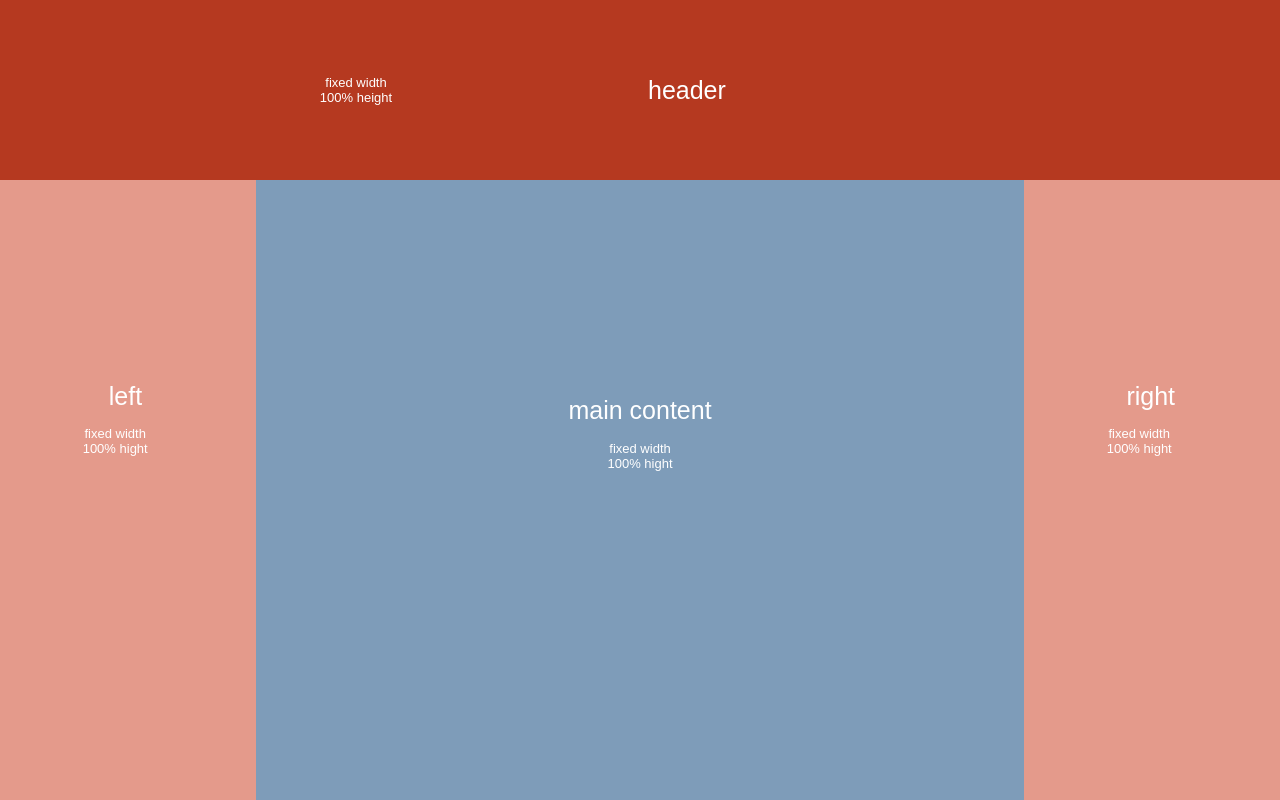
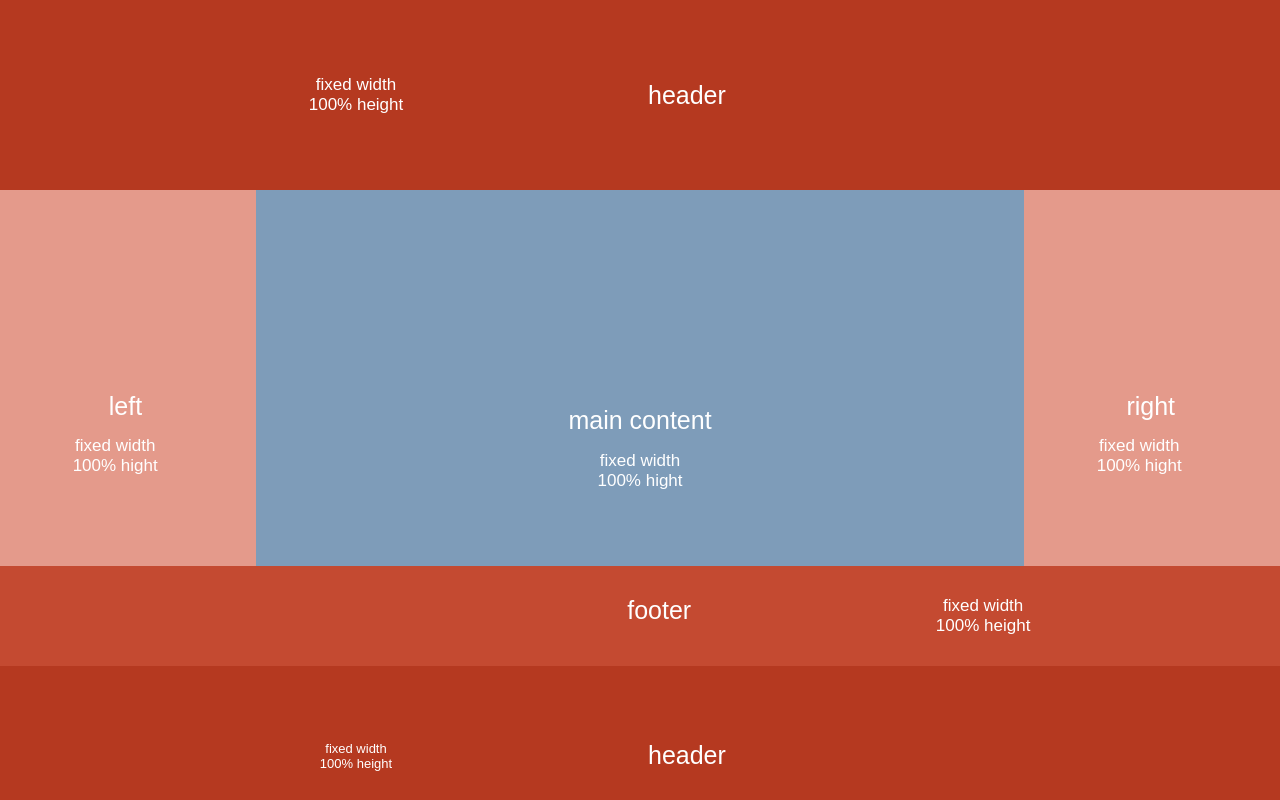
Before and after one commit to Betelhemmelkamu/women-techstar, a plain HTML site: page layout_page/layout.html in a window 1280 px wide. Shown: the top 800 px of the page. Drawn offline with Linux system fonts and the light colour scheme.

Commit message:
Update layout.html

```diff
--- a/layout_page/layout.html
+++ b/layout_page/layout.html
@@ -1,3 +1,45 @@
+<!DOCTYPE html>
+<html>
+    <head>
+        <title>Layout</title>
+        <meta charset="UTF-8">
+        <meta name="viewport" content="width=device-width, initial-scale=1.0">
+        <meta http-equiv="X-UA-Compatible" content="ie=edge">
+        <meta name="description" content="layout page">
+        <meta name="keywords" content="layout, layout-page">
+        <meta name="author" content="Betelhem Derse">
+        <link rel="stylesheet" type="text/css" href="index.css" />
+        </head>
+        <body>
+            <header style="display: flex;">
+                <p style="width: 200px; font-size: 17px; margin-left: 20%;">
+                  fixed width <br> 100% height
+                </p>
+                <p style=" margin-left: 15%; display: flex; align-items: center;">header</p>
+              </header>
+            <div class="main">
+                <aside class="left">
+                    <p class="text-r">left</p><br>
+                    <p style="font-size: 17px; margin-left: -128px;">fixed width <br>100% hight</p>
+                </aside>
+                <main>
+                    <p class="text">main content</p><br>
+                    <p style="font-size: 17px; ">fixed width <br> 100% hight</p>
+                </main>
+                <aside class="right">
+                    <p class="text-r">right</p><br>
+                    <p style="font-size: 17px;  margin-left: -128px; ">fixed width <br> 100% hight</p>
+                </aside>
+            </div>
+        <footer style="display: flex;">
+            <p style=" margin-left: 49%; display: flex;">footer</p>
+            <p style="width: 200px; font-size: 17px; margin-left: 15%;">
+                fixed width <br> 100% height
+              </p>
+
+        </footer>
+        </body>
+</html>
 <!DOCTYPE html>
 <html>
     <head>
```
